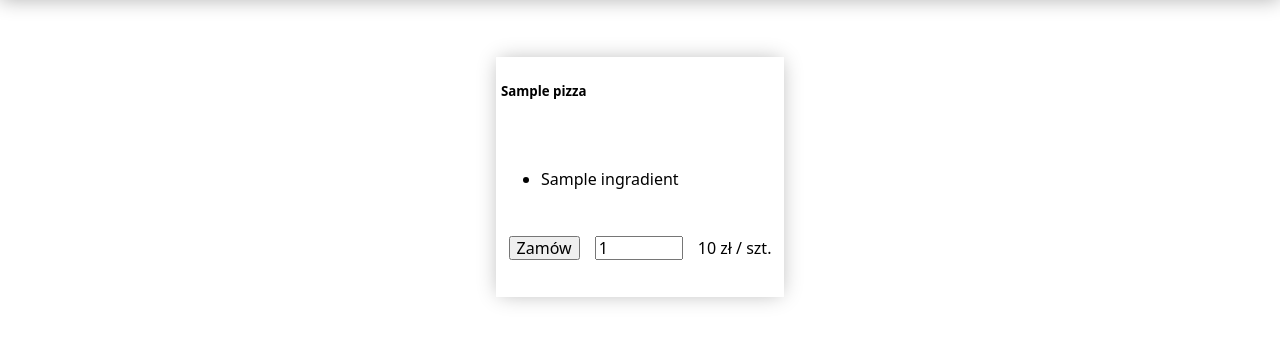
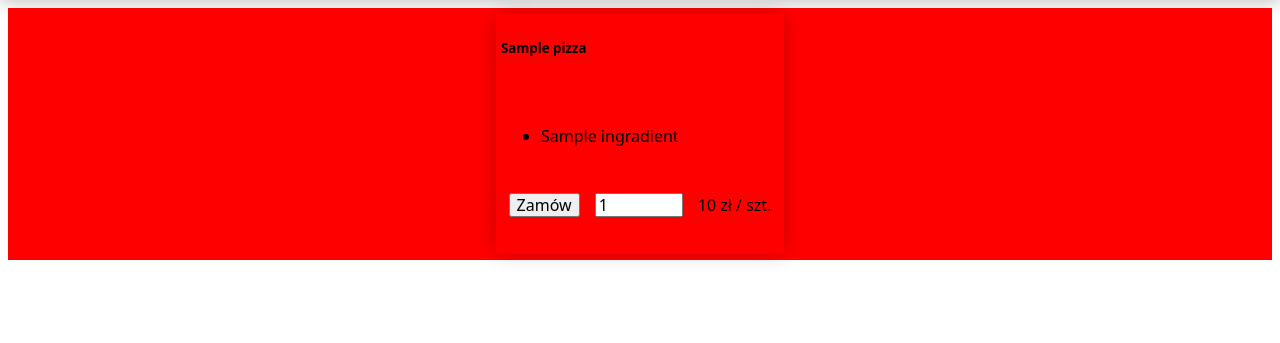
Before and after one commit to marosiak/django_pizza, a Django app: page / in a window 1280 px wide. Shown: the part 56-399 px from the top of the page. Run offline with Django 3.2, Linux system fonts and the light colour scheme; tables that the repository leaves empty hold one stand-in row (values such as "Sample post"); some libraries are stand-ins or nearby versions.

Commit message:
Separated scss in smarter way

```diff
--- /dev/null
+++ b/pizza/static/_components.scss
@@ -0,0 +1,6 @@
+
+.grid-center {
+  display: flex;
+  justify-content: center;
+  background: red;
+}
--- /dev/null
+++ b/pizza/static/_variables.scss
@@ -0,0 +1,2 @@
+$primary-color: #CE0000;
+$accent-color: #B40101;
--- a/pizza/static/main.css
+++ b/pizza/static/main.css
@@ -1,5 +1,11 @@
 @import 'sanitize.css';
-body nav {
+.grid-center {
+  display: flex;
+  justify-content: center;
+  background: red;
+}
+
+nav {
   background: #CE0000;
   color: white;
   display: flex;
@@ -9,7 +15,7 @@ body nav {
   height: 3.5em;
   box-shadow: rgba(0, 0, 0, 0.3) 0px 0px 20px 0px;
 }
-body nav #nav-label a {
+nav #nav-label a {
   color: white;
   margin-left: 15px;
   font-size: 26px;
@@ -19,13 +25,13 @@ body nav #nav-label a {
   letter-spacing: 3.64px;
   text-decoration: none;
 }
-body nav #nav-label a:hover {
+nav #nav-label a:hover {
   opacity: 0.5;
 }
-body nav ul {
+nav ul {
   margin-right: 15px;
 }
-body nav ul li {
+nav ul li {
   background: #B40101;
   list-style-type: none;
   display: inline-block;
@@ -33,12 +39,20 @@ body nav ul li {
   margin-right: 1px;
   position: relative;
 }
-body nav ul li a {
+nav ul li a {
   color: white;
 }
-body nav li:hover {
+nav li:hover {
   background: #CE0000;
   cursor: pointer;
 }
 
+body #content {
+  width: 100%;
+  height: 100%;
+  padding-left: 8px;
+  padding-right: 8px;
+  margin-top: 8px;
+}
+
 /*# sourceMappingURL=main.css.map */
--- a/pizza/static/main.scss
+++ b/pizza/static/main.scss
@@ -1,51 +1,17 @@
 @import 'sanitize.css';
+@import 'variables';
+@import 'components';
 
-$primary-color: #CE0000;
-$accent-color: #B40101;
+@import 'navigation';
+
+
 
 body {
-  nav {
-    background: $primary-color;
-    color: white;
-    display: flex;
-    justify-content: space-between;
-    flex-direction: row;
-    align-items: center;
-    height: 3.5em;
-    box-shadow: rgba(0, 0, 0, 0.3) 0px 0px 20px 0px;
-    #nav-label {
-      a {
-        color: white;
-        margin-left: 15px;
-        font-size: 26px;
-        font-weight: 300;
-        text-align: center;
-        line-height: 2em;
-        letter-spacing: 3.64px;
-        text-decoration: none;
-      }
-      a:hover {
-        opacity: 0.5;
-      }
-    }
-    ul {
-      margin-right: 15px;
-      li {
-        background: $accent-color;
-        list-style-type: none;
-        display: inline-block;
-        padding: 15px 20px 14px;
-        margin-right: 1px;
-        position: relative;
-        a {
-          color: white;
-        }
-      }
-    }
-
-    li:hover {
-      background: $primary-color;
-      cursor: pointer;
-    }
+  #content {
+    width: 100%;
+    height:100%;
+    padding-left: 8px;
+    padding-right: 8px;
+    margin-top: 8px;
   }
 }
--- a/pizza/templates/pizza/base.html
+++ b/pizza/templates/pizza/base.html
@@ -13,30 +13,16 @@
 <body>
 <nav>
     <div id="nav-label">
-    <a href="/">Restauracja</a>
-        </div>
+        <a href="/">Restauracja</a>
+    </div>
     <ul>
-        <li><i class="material-icons">local_shipping</i></li>
+        <li><a href="{% url 'orders_list' %}"><i class="material-icons">local_shipping</i></a></li>
         <li><a href="{% url 'cart' %}"><i class="material-icons">shopping_cart</i></a></li>
     </ul>
 </nav>
-{#<div id="page-header" width="100%" height="25px"#}
-{#     style="background-color: rgb(206, 0, 0); display: flex; place-content: space-between; align-items: center; box-shadow: rgba(0, 0, 0, 0.686) 0px -19px 32px 16px;">#}
-{#    <h1 id="header-text"><a style="color:white" href="/">Restauracja</a></h1>#}
-{#    <div id="header-buttons-row" style="width: 150px; display: flex; flex-direction: row-reverse; padding-right: 9px;">#}
-{#        <a style="text-decoration: none;" href="{% url 'cart' %}">#}
-{#            <div class="icon-button"><i class="material-icons md-48 md-dark">shopping_cart</i></div>#}
-{#        </a>#}
-{#        <a style="text-decoration: none;" href="{% url 'orders_list' %}">#}
-{#            <div class="icon-button" id="languageSelector"><i class="material-icons md-48 md-dark">alarm</i></div>#}
-{#        </a>#}
-{#        <a style="text-decoration: none;" href="{% url 'orders_list' %}">#}
-{#            <div class="icon-button dropDown"><i class="material-icons md-48 md-dark">translate</i></div>#}
-{#        </a>#}
-{##}
-{#    </div>#}
-{#</div>#}
-{% block content %}
-{% endblock %}
+<div id="content">
+    {% block content %}
+    {% endblock %}
+</div>
 </body>
 </html>
--- a/pizza/templates/pizza/pizzas_list.html
+++ b/pizza/templates/pizza/pizzas_list.html
@@ -1,23 +1,27 @@
 {% extends 'pizza/base.html' %}
 
 {% block content %}
-    <div id="pizzas-list-container" height="100%" style="display: flex; flex-flow: row wrap; padding: 26px; margin: 25px 27px; align-items: center; place-content: space-around center;">
+    <div class="grid-center">
         {% for pizza in pizzas %}
-          <div class="card" style="width: 18rem; height: 15rem; margin: 6px; box-shadow: rgba(0, 0, 0, 0.3) 0px 0px 20px -3px;">
-            <div class="card-body" height="45%" style="display: flex; place-content: space-between; flex-direction: column; margin: 5px; ">
-              <h5 class="card-title">{{pizza}}</h5>
+            <div class="card"
+                 style="width: 18rem; height: 15rem; margin: 6px; box-shadow: rgba(0, 0, 0, 0.3) 0px 0px 20px -3px;">
+                <div class="card-body" height="45%"
+                     style="display: flex; place-content: space-between; flex-direction: column; margin: 5px; ">
+                    <h5 class="card-title">{{ pizza }}</h5>
                     <p class="card-text">
                     <ul>
                         {% for ingradient in pizza.ingradients.all %}
-                      <li>{{ingradient}}</li>
+                            <li>{{ ingradient }}</li>
                         {% endfor %}
                     </ul>
                     </p>
-                <form method='POST'  action={% url 'cart_add' pk=pizza.pk %} style="display: flex; align-items: center; justify-content: space-around; ">
+                    <form method='POST' action={% url 'cart_add' pk=pizza.pk %} style="display: flex; align-items:
+                          center; justify-content: space-around;
+                    ">
                     {% csrf_token %}
                     <input class="btn btn-primary" type="submit" value="Zamów">
                     <input type="number" min="1" max="20" required name="count" value=1>
-                    {{pizza.price}} zł / szt.
+                    {{ pizza.price }} zł / szt.
                     </form>
 
                 </div>
```
Also changed, not shown: pizza/static/_navigation.scss (added, +44 -0 lines), pizza/templates/pizza/orders_list.html (+6 -6 lines). Lines whose indentation alone changed are shown as unchanged.
